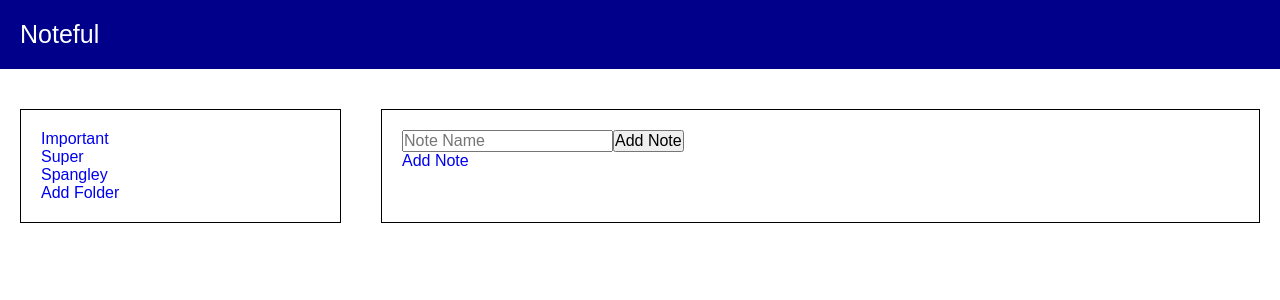
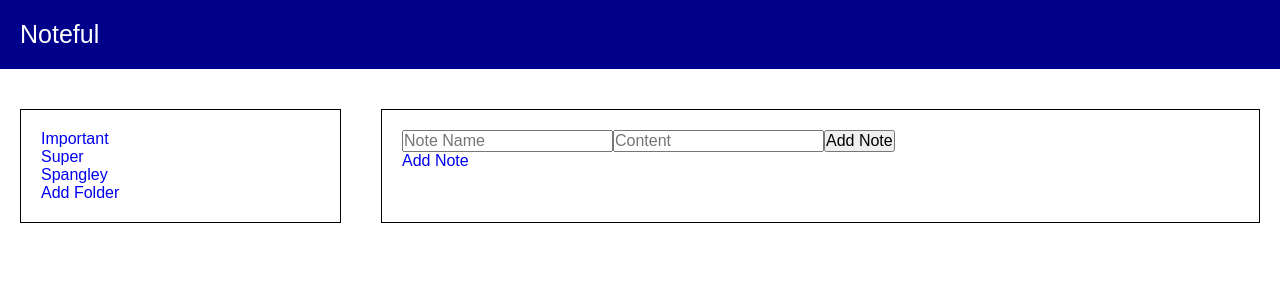
Before and after one commit to coffeeandpouch/noteful, a React (Create React App) app: page /addnote in a window 1280 px wide. Shown: the top 300 px of the page. Built offline with nearby package versions, Linux system fonts and the light colour scheme; no server answers.

Commit message:
commits AddNote.js

```diff
--- a/src/components/AddNote/AddNote.js
+++ b/src/components/AddNote/AddNote.js
@@ -16,6 +16,13 @@ export default function AddNote(props) {
               aria-label="Note Name"
               required
             />
+
+            <input
+              type="text"
+              placeholder="Content"
+              name="note_content"
+              aria-label="Note Content"
+            />
             <input type="submit" value="Add Note" />
           </form>
         );
```
